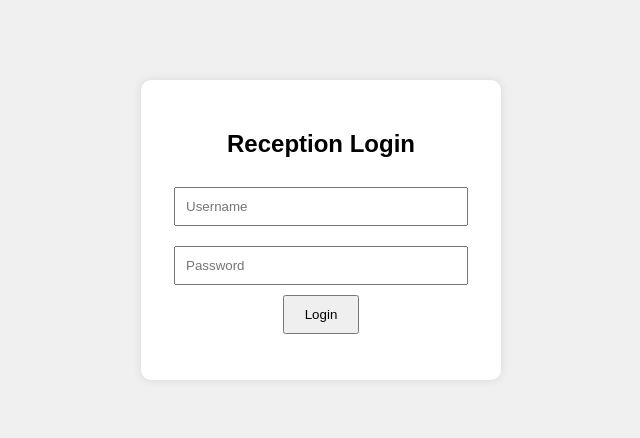
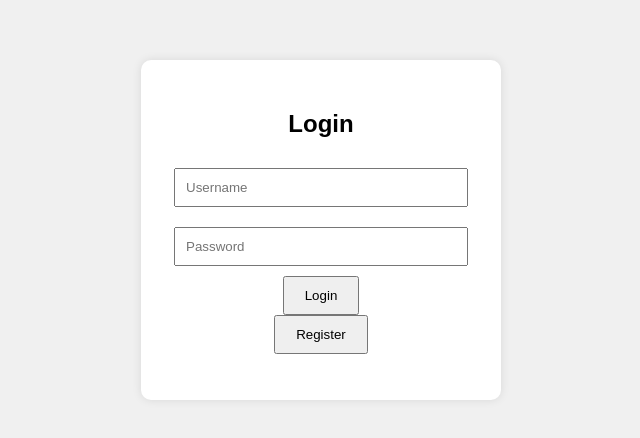
Before and after one commit to greismushi/ReceptionLogin, a plain HTML site: page index.html in a window 1280 px wide. Shown: the part 178-616 px from the top of the page, without its empty margins (319-959 px from the left). Drawn offline with Linux system fonts and the light colour scheme.

Commit message:
Update index.html

```diff
--- a/index.html
+++ b/index.html
@@ -3,19 +3,21 @@
 <head>
     <meta charset="UTF-8">
     <meta name="viewport" content="width=device-width, initial-scale=1.0">
-    <title>Reception Login</title>
+    <title>Login Page</title>
     <link rel="stylesheet" href="style.css">
 </head>
 <body>
     <div class="login-container">
-        <h2>Reception Login</h2>
+        <h2>Login</h2>
         <form id="loginForm">
             <input type="text" id="username" placeholder="Username" required>
             <input type="password" id="password" placeholder="Password" required>
             <button type="submit">Login</button>
         </form>
-        <p id="errorMsg" style="color:red;"></p>
+        <button id="registerBtn">Register</button>
+        <p id="message"></p>
     </div>
+
     <script src="script.js"></script>
 </body>
 </html>
```
